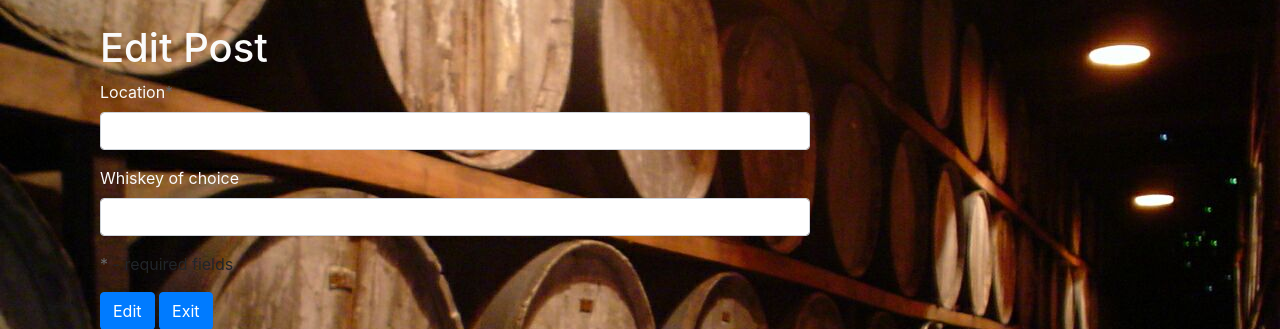
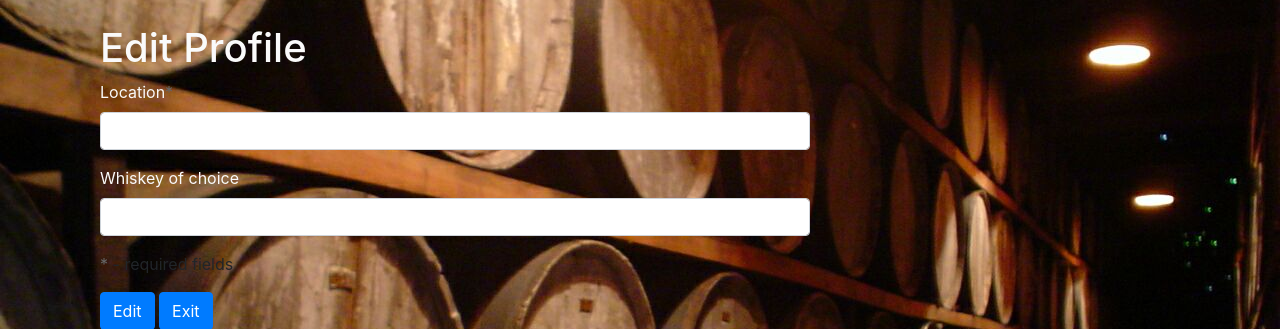
Before and after one commit to pbtrad/The-Malt-Mention, a Flask app: template templates/edit_profile.html in a window 1280 px wide. Shown: the part 56-385 px from the top of the page. Run offline with Flask 2, Linux system fonts and the light colour scheme; the template is opened without the code that fills it, so the values that code supplies are empty; some libraries are stand-ins or nearby versions.

```diff
--- a/app.py
+++ b/app.py
@@ -107,7 +107,6 @@ def blog():
             "post_title": request.form.get("post_title"),
             "post_author": session["user"],
             "post_content": request.form.get("post_content"),
-            # "date_posted": request.form.get("date_posted")
             "date_posted": datetime.now().strftime("%m/%d/%Y, %H:%M:%S")
         }
         mongo.db.posts.insert_one(post)
--- a/templates/edit_profile.html
+++ b/templates/edit_profile.html
@@ -84,7 +84,7 @@
 
 	    <div class="col-md-8 col-md-offset-2">
 
-    		<h1>Edit Post</h1>
+    		<h1>Edit Profile</h1>
 
     		<form action="{{ url_for('edit_profile', user_id=user._id) }}" method="POST">
 
--- a/templates/profile.html
+++ b/templates/profile.html
@@ -23,7 +23,7 @@
                                 <div class="row justify-content-center">
                                     <div class="col-sm-6">
 
-                                        <p class="m-b-10 f-w-600">Country</p>
+                                        <p class="m-b-10 f-w-600">Location</p>
 
                                         <h6 class="f-w-400">{{ user.user_country }}</h6>
                                     </div>
```
